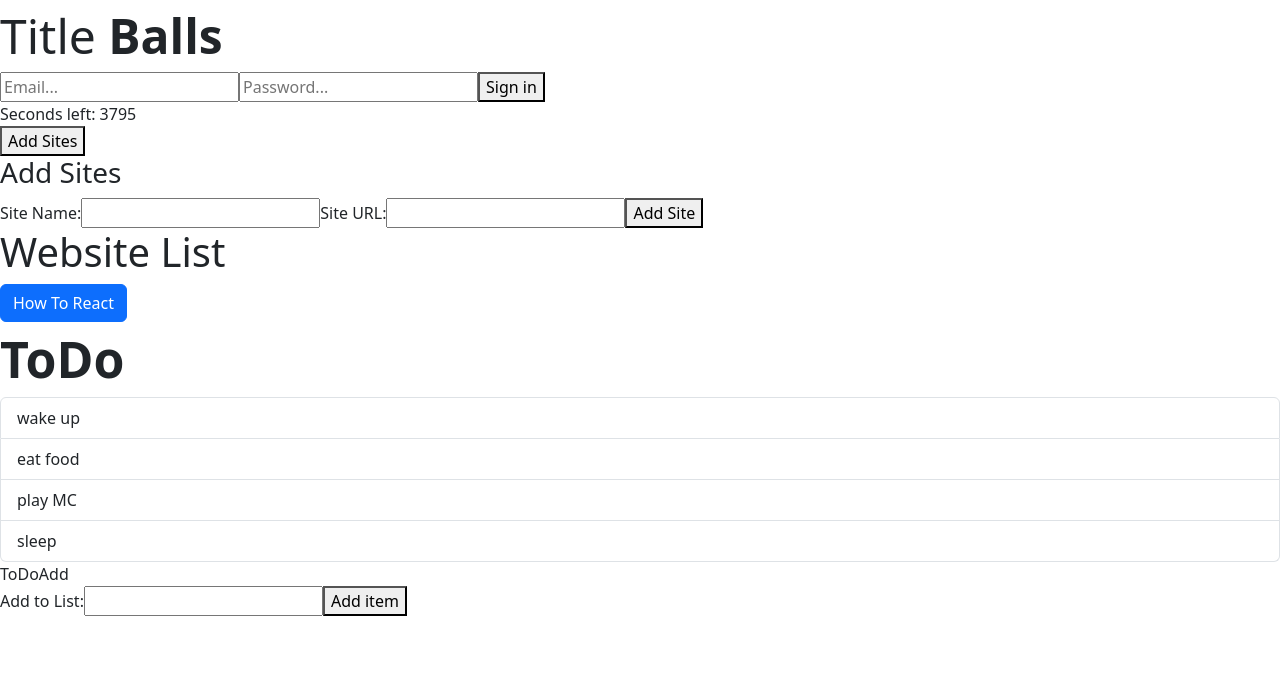
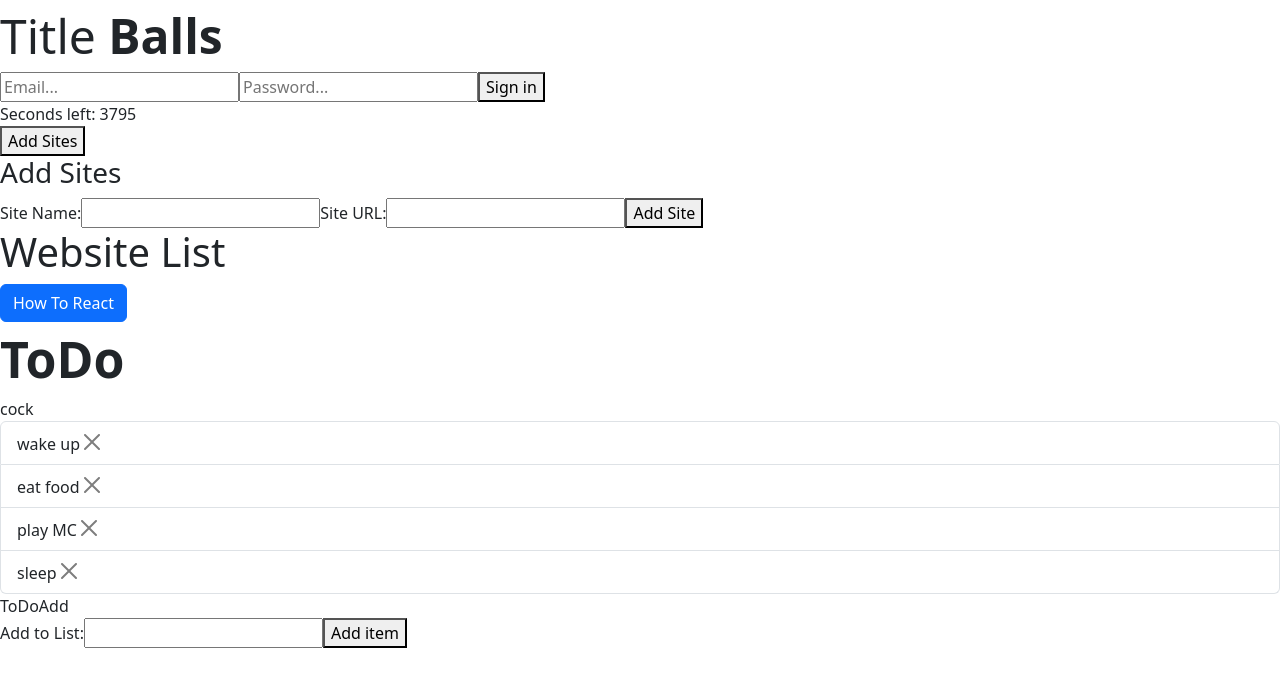
Before and after one commit to ShadowShark99/React-based-workspace, a React (Vite) app: page / in a window 1280 px wide. Shown: the top 686 px of the page. Built offline with nearby package versions, Linux system fonts and the light colour scheme.

Commit message:
Add delete button for ToDoList items

```diff
--- a/src/components/ToDo.tsx
+++ b/src/components/ToDo.tsx
@@ -7,10 +7,13 @@ const ToDo = () => {
   const [todoList,setTodoList] = useState(["wake up","eat food","play MC","sleep"]);
   const [todoItem,setTodoItem] = useState("");
 
+  // const handleDelete = (index) => {
+  //     setTodoList(todoList.filter((_,i)=> i !== index));
+  // }
   return (
     <>
     <div className="tdTitle">ToDo</div>
-    <ToDoShow tdList={todoList}></ToDoShow>
+    <ToDoShow tdList={todoList} setList={setTodoList}></ToDoShow>
     <ToDoAdd onItemChange={setTodoItem} onAdd={setTodoList} addTD={todoItem} tdList={todoList}></ToDoAdd>
     </>
   )
--- a/src/components/ToDoShow.tsx
+++ b/src/components/ToDoShow.tsx
@@ -1,13 +1,23 @@
 interface Props{
   tdList: string[];
+  setList?: any;
+
 }
 
-const ToDoShow = ({tdList}: Props) => {
+const ToDoShow = ({tdList,setList}: Props) => {
   return (
+    <>
+    <div>cock</div>
     <ul className="list-group">
-      {tdList.map((tdItem,index) => (<li className="list-group-item" key={index}>{tdItem}</li>))}
+      {tdList.map((tdItem,index) => (<li className="list-group-item" key={index}>
+        {tdItem}
+        <button className="btn-close" onClick={()=>setList(tdList.filter((_,i)=>i !== index ))}></button>
+      </li>))}
     </ul>
+    </>
   )
 }
 
+//<button className="btn-close" onClick={onDel(index)}></button>
+
 export default ToDoShow
```
